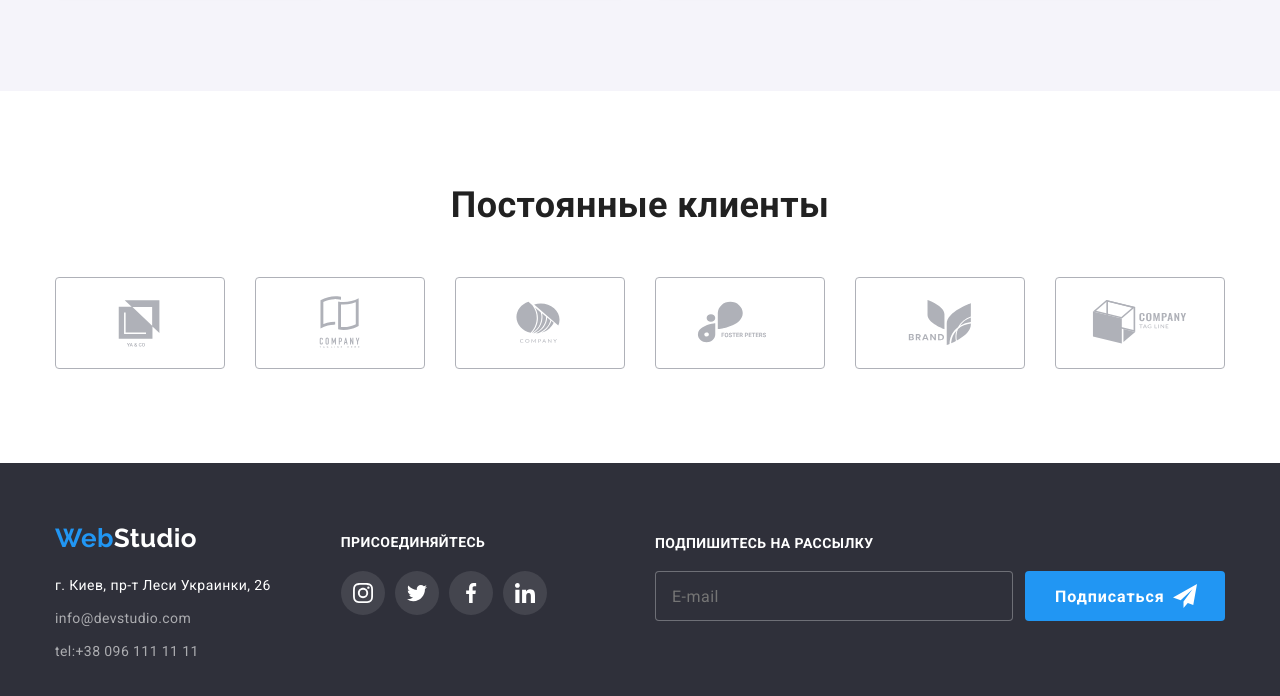
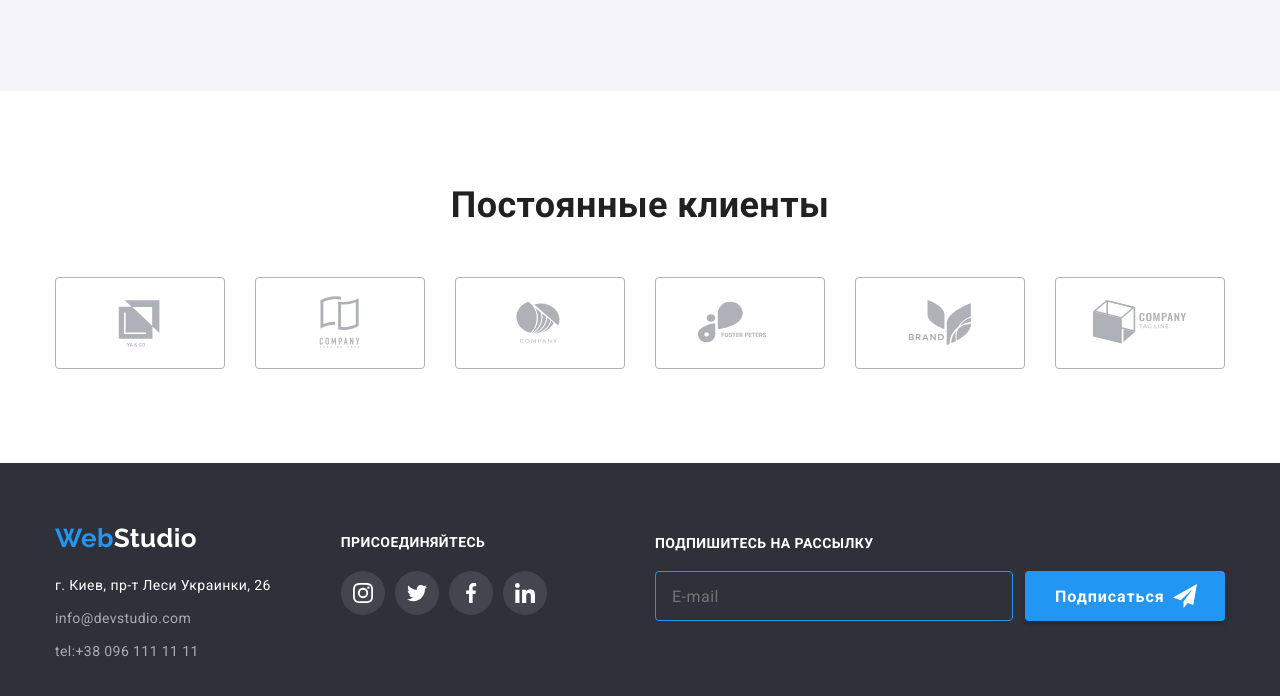
Before and after one commit to ElenaBelaya/goit-markup-hw-06, a plain HTML site: page index.html in a window 1280 px wide. In both pictures the pointer is over the input "Подписаться". Shown: the part 2213-2909 px from the top of the page. Drawn offline with nearby package versions, Linux system fonts and the light colour scheme.

Commit message:
that's all hw-06

```diff
--- a/css/style.css
+++ b/css/style.css
@@ -622,16 +622,17 @@ footer {
   color: #ffffff;
   outline: 1px solid transparent;
 }
-/*box-shadow: 0px 4px 4px 0px #00000026;*/
+.subscription-input:hover,
+.subscription-input:focus {
+  border: 1px solid var(--accent-color);
+}
+
 .subscription-text {
   color: #ffffff;
   text-transform: uppercase;
   font-size: 14px;
   margin-bottom: 20px;
 }
-/*.subscription-input::placeholder {
-  font-size: 16px;
-}*/
 .subscription-button {
   display: inline-block;
   padding: 10px 29px;
@@ -645,6 +646,7 @@ footer {
   padding: 10px auto;
   color: #ffffff;
   background-color: var(--accent-color);
+  box-shadow: 0px 4px 4px rgba(0, 0, 0, 0.15);
 }
 .subscription-box {
   position: relative;
@@ -817,7 +819,3 @@ footer {
   border-radius: 2px;
   margin-right: 9px;
 }
-
-/*.icon-agree {
-  fill: #000000;
-}*/
```
